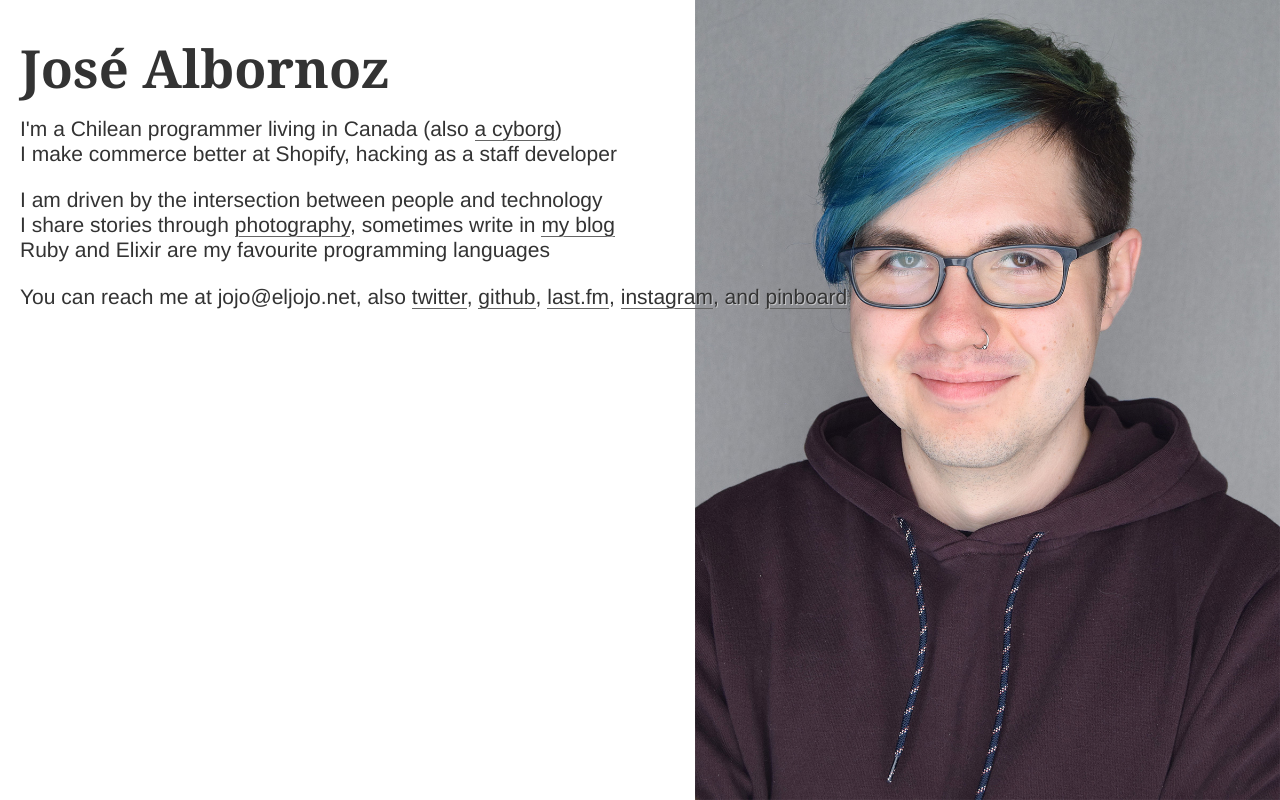
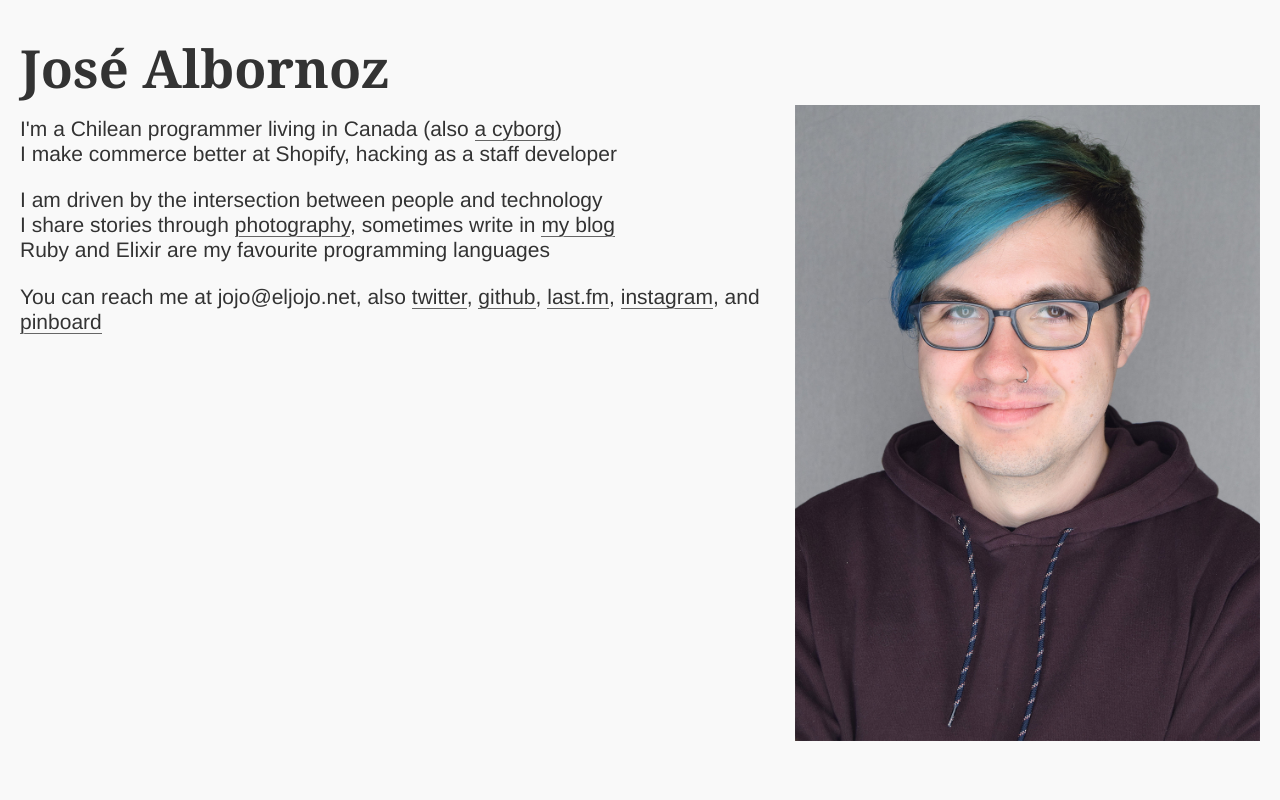
Before and after one commit to eljojo/eljojo.net, a PHP site: page / in a window 1280 px wide. Run offline with PHP 8.4, Linux system fonts and the light colour scheme.

Commit message:
welcome to the world of flexbox

```diff
--- a/index.html
+++ b/index.html
@@ -18,14 +18,15 @@
     <meta name="twitter:description" content="developer, human being, cyborg." />
     <meta name="twitter:image" content="https://eljojo.net/square_thumb.jpg" />
     <meta name="viewport" content = "width=device-width, initial-scale=1.0" />
-    <link href="style.css?v=2019-11-27" media="screen" rel="stylesheet" type="text/css" />
+    <link href="style.css?v=2019-11-28" media="screen" rel="stylesheet" type="text/css" />
     <link rel="shortcut icon" href="/favico.png" />
   </head>
   <body>
+    <div class="container">
+      <section class="main">
         <header>
           <h1 title="eljojo">Jos&eacute; Albornoz</h1>
         </header>
-    <section>
         <p>
         I'm a Chilean programmer living in Canada (also <a class="always-underline" href="https://ajipirijou.com/life/i-just-felt-the-microwave-with-my-left-hand">a cyborg</a>)<br />
         I make commerce better at <a href="https://www.shopify.com">Shopify</a>, hacking as a staff developer
@@ -37,8 +38,12 @@
         </p>
         <p>
         You can reach me at <a href="&#x6D;&#x61;&#x69;&#x6C;&#x74;&#x6F;&#x3A;&#x6A;&#x6F;&#x6A;&#x6F;&#x40;&#x65;&#x6C;&#x6A;&#x6F;&#x6A;&#x6F;&#x2E;&#x6E;&#x65;&#x74;">&#x6A;&#x6F;&#x6A;&#x6F;&#x40;&#x65;&#x6C;&#x6A;&#x6F;&#x6A;&#x6F;&#x2E;&#x6E;&#x65;&#x74;</a>,
-      also <a class="always-underline" href="https://twitter.com/eljojo">twitter</a>, <a class="always-underline" href="https://github.com/eljojo">github</a>, <a class="always-underline" href="http://last.fm/user/eljojo_net">last.fm</a>, <a rel="me" class="always-underline" href="https://instagram.com/eljojo">instagram</a>, and <a class="always-underline" href="https://pinboard.in/u:eljojo">pinboard</a>
+        also <a class="always-underline" href="https://twitter.com/eljojo">twitter</a>, <a class="always-underline" href="https://github.com/eljojo">github</a>, <a class="always-underline" href="https://last.fm/user/eljojo_net">last.fm</a>, <a rel="me" class="always-underline" href="https://instagram.com/eljojo">instagram</a>, and <a class="always-underline" href="https://pinboard.in/u:eljojo">pinboard</a>
         </p>
       </section>
+      <section class="image">
+        <img src="backgrounds/2019.jpg" title="José Albornoz" alt="José Albornoz">
+      </section>
+      </div>
   </body>
 </html>
--- a/style.css
+++ b/style.css
@@ -9,18 +9,12 @@ body {
 
   padding: 0 20px;
 
+  background: #f9f9f9;
   color: #333333;
   font-family: 'Helvetica Neue', Helvetica, sans-serif;
   font-weight: 300;
   font-size: 21px;
   text-shadow: 1px 1px 0 rgba(255, 255, 255, 0.5);
-
-  background: url('backgrounds/2019.jpg');
-  background-attachment: scroll;
-  background-color: white;
-  background-repeat: no-repeat;
-  background-size: contain;
-  background-position: right bottom;
 }
 
 h1 {
@@ -53,36 +47,23 @@ a:hover {
 }
 
 /* background adjustments */
-@media screen and (max-width: 1200px) and (min-width: 1051px) {
-  body {
-    background-size: auto 85%;
-    background-position: 115% bottom;
+
+@media screen and (min-width: 800px) {
+  .container {
+    display: flex;
   }
-}
-@media screen and (max-width: 1050px) and (min-width: 801px) {
-  body {
-    background-size: auto 80%;
-    background-position: 120% bottom;
+  .main {
+    flex: 5;
   }
-}
-@media screen and (max-width: 800px) {
-  body {
-    background-size: contain;
-    background-position: center bottom;
-    min-height: 49em;
+  .image {
+    flex: 3;
+    padding-top: 5em;
   }
 }
 
 @media screen and (max-height: 370px)  {
   body {
     height: 100%;
-  }
-}
-@media screen and (max-height: 500px) and (max-width: 800px) {
-  body {
-    padding-bottom: 280px !important; /* ugh */
-    height: 100%;
-    background-size: 350px auto;
   }
 }
 
@@ -112,3 +93,8 @@ a:hover {
 
 ::-moz-selection { background: #FF6517; color: #fff; text-shadow: none; }
 ::selection { background: #FF6517; color: #fff; text-shadow: none; }
+
+.image img {
+  width: 100%;
+  height: auto;
+}
```
Lines whose indentation alone changed are shown as unchanged.
